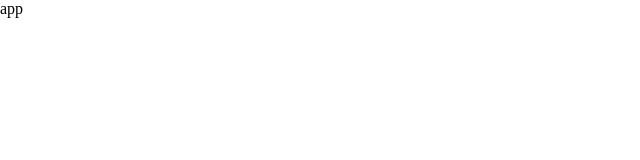
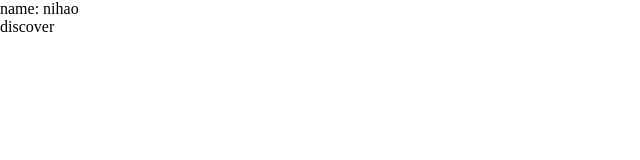
Before and after one commit to nydo-weng/nono-music, a React (Create React App) app: page /#/discover in a window 1280 px wide. Shown: the top 160 px of the page, without its empty margins (0-640 px from the left). Built offline with nearby package versions, Linux system fonts and the light colour scheme.

Commit message:
函数式组件的参数类型声明, children 通过 ReactNode type 来传, React.memo 做性能优化, 对传入组件的 props 做浅比较, 只有 props 变化了才重新渲染.

```diff
--- a/package.json
+++ b/package.json
@@ -15,6 +15,7 @@
     "normalize.css": "^8.0.1",
     "react": "^19.2.0",
     "react-dom": "^19.2.0",
+    "react-router-dom": "^7.9.3",
     "react-scripts": "5.0.1",
     "typescript": "^4.9.5",
     "web-vitals": "^2.1.4"
--- a/src/App.tsx
+++ b/src/App.tsx
@@ -1,7 +1,15 @@
+import React from 'react';
+import { useRoutes } from 'react-router-dom';
+import routes from '@/router';
+import Download from './views/download';
+
 function App() {
-  const a: string = 'abc';
-
-  return <div className="App">app</div>;
+  return (
+    <div className="App">
+      <Download name="nihao" age={19} />
+      <div className="main">{useRoutes(routes)}</div>
+    </div>
+  );
 }
 
 export default App;
--- a/src/index.tsx
+++ b/src/index.tsx
@@ -2,9 +2,14 @@
 import ReactDOM from 'react-dom/client';
 import 'normalize.css';
 import '@/assets/css/index.less';
-import '@/assets/css/common.less';
+
+import { HashRouter } from 'react-router-dom';
 
 import App from '@/App';
 
 const root = ReactDOM.createRoot(document.getElementById('root') as HTMLElement);
-root.render(<App />);
+root.render(
+  <HashRouter>
+    <App />
+  </HashRouter>,
+);
--- /dev/null
+++ b/src/router/index.tsx
@@ -0,0 +1,12 @@
+import { RouteObject } from 'react-router-dom';
+
+import Discover from '@/views/discover';
+
+const routes: RouteObject[] = [
+  {
+    path: '/discover',
+    element: <Discover />,
+  },
+];
+
+export default routes;
--- /dev/null
+++ b/src/views/discover/index.tsx
@@ -0,0 +1,5 @@
+const Discover = () => {
+  return <div>discover</div>;
+};
+
+export default Discover;
--- /dev/null
+++ b/src/views/download/index.tsx
@@ -0,0 +1,30 @@
+import React, { memo } from 'react';
+
+import type { ReactNode } from 'react';
+
+interface IProps {
+  children?: ReactNode;
+  name: string;
+  age: number;
+  height?: number;
+}
+
+// FunctionComponents
+const Download: React.FC<IProps> = (props) => {
+  return (
+    <div>
+      <div>name: {props.name}</div>
+    </div>
+  );
+};
+
+// 直接对 props 进行注释
+// const Download = (props: IProps) => {
+//   return (
+//     <div>
+//       <div>name: {props.name}</div>
+//     </div>
+//   );
+// };
+
+export default memo(Download);
```
Also changed, not shown: 1 other file (tests, documents, lock files or other folders).
